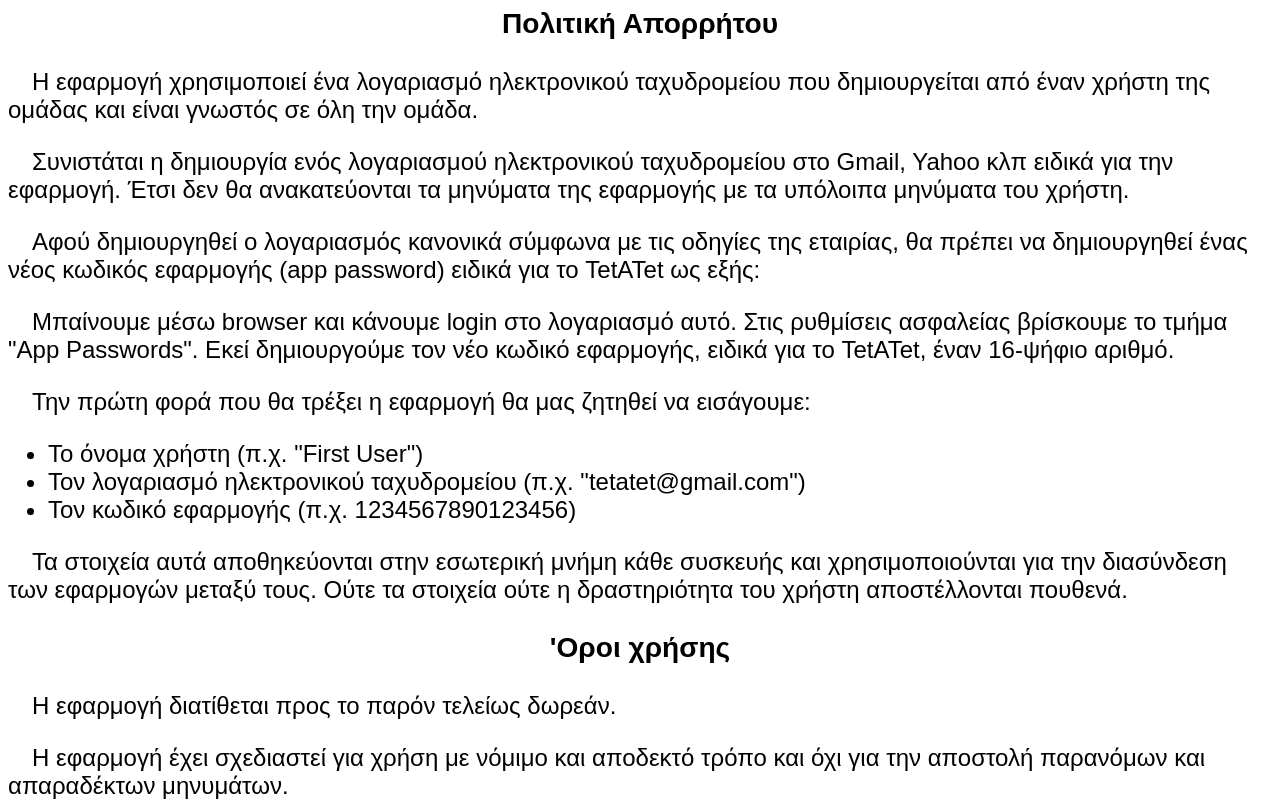
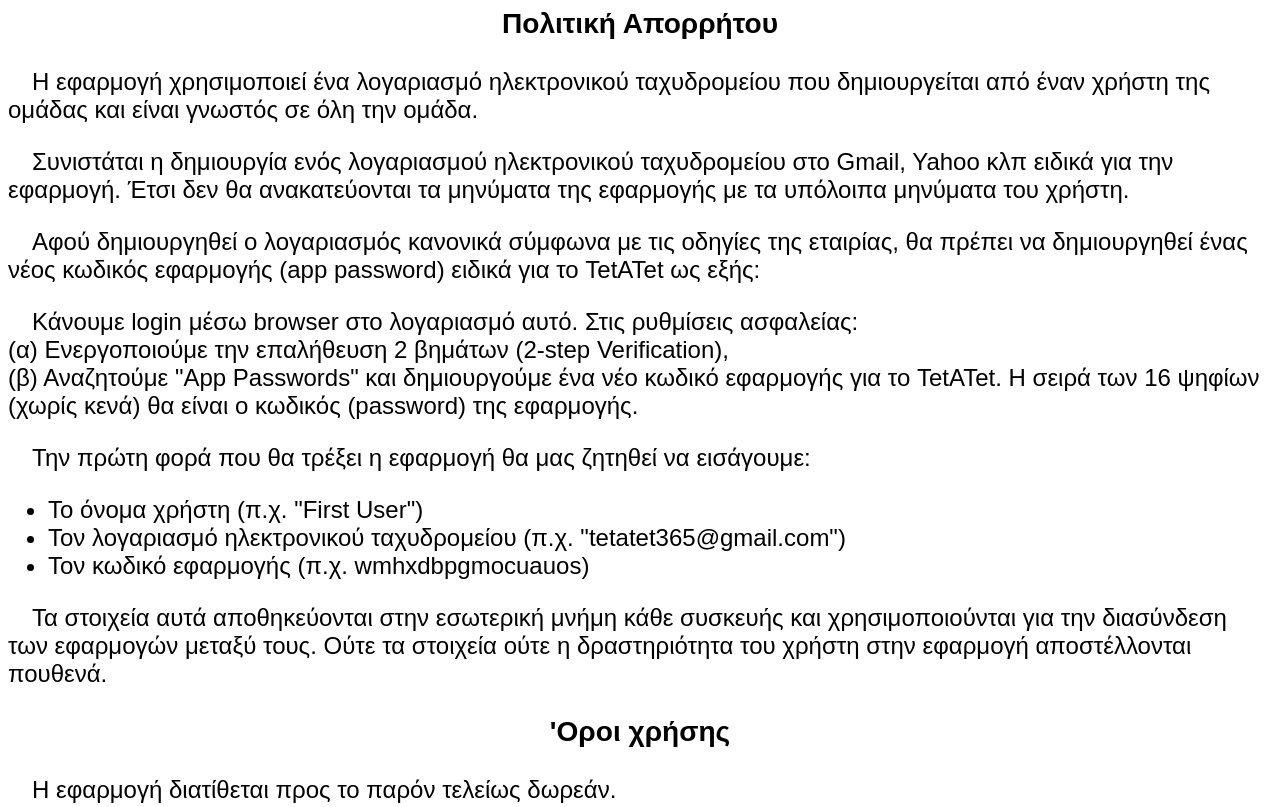
Before and after one commit to DimitrisDafinis/TetATet, a plain HTML site: page politikiAporitou.html in a window 1280 px wide. Shown: the top 807 px of the page. Drawn offline with Linux system fonts and the light colour scheme.

Commit message:
Add files via upload

```diff
--- a/politikiAporitou.html
+++ b/politikiAporitou.html
@@ -11,17 +11,20 @@
 
 <p>&emsp;Αφού δημιουργηθεί ο λογαριασμός κανονικά σύμφωνα με τις οδηγίες της εταιρίας, θα πρέπει να δημιουργηθεί ένας νέος κωδικός εφαρμογής (app password) ειδικά για το TetATet ως εξής:</p>
 
-<p>&emsp;Μπαίνουμε μέσω browser και κάνουμε login στο λογαριασμό αυτό. Στις ρυθμίσεις ασφαλείας βρίσκουμε το τμήμα "App Passwords". Εκεί δημιουργούμε τον νέο κωδικό εφαρμογής, ειδικά για το TetATet, έναν 16-ψήφιο αριθμό.</p>
+<p>&emsp;Κάνουμε login μέσω browser στο λογαριασμό αυτό. Στις ρυθμίσεις ασφαλείας:<br />
+(α) Ενεργοποιούμε την επαλήθευση 2 βημάτων (2-step Verification),<br />
+(β) Αναζητούμε "App Passwords" και δημιουργούμε ένα νέο κωδικό εφαρμογής για το TetATet. Η σειρά των 16 ψηφίων (χωρίς κενά) θα είναι ο κωδικός (password) της εφαρμογής.<br />
+</p>
 
 <p>&emsp;Την πρώτη φορά που θα τρέξει η εφαρμογή θα μας ζητηθεί να εισάγουμε:
 <ul>
 <li>Το όνομα χρήστη (π.χ. "First User")</li>
-<li>Τον λογαριασμό ηλεκτρονικού ταχυδρομείου (π.χ. "tetatet@gmail.com")</li>
-<li>Τον κωδικό εφαρμογής (π.χ. 1234567890123456)</li>
+<li>Τον λογαριασμό ηλεκτρονικού ταχυδρομείου (π.χ. "tetatet365@gmail.com")</li>
+<li>Τον κωδικό εφαρμογής (π.χ. wmhxdbpgmocuauos)</li>
 </ul>
 </p>
 
-<p>&emsp;Τα στοιχεία αυτά αποθηκεύονται στην εσωτερική μνήμη κάθε συσκευής και χρησιμοποιούνται για την διασύνδεση των εφαρμογών μεταξύ τους. Ούτε τα στοιχεία ούτε η δραστηριότητα του χρήστη αποστέλλονται πουθενά.</p>
+<p>&emsp;Τα στοιχεία αυτά αποθηκεύονται στην εσωτερική μνήμη κάθε συσκευής και χρησιμοποιούνται για την διασύνδεση των εφαρμογών μεταξύ τους. Ούτε τα στοιχεία ούτε η δραστηριότητα του χρήστη στην εφαρμογή αποστέλλονται πουθενά.</p>
 
 <p><h3><center>'Οροι χρήσης</center></h3></p>
 
```
Also changed, not shown: privacyPolicy.html (+10 -5 lines).
